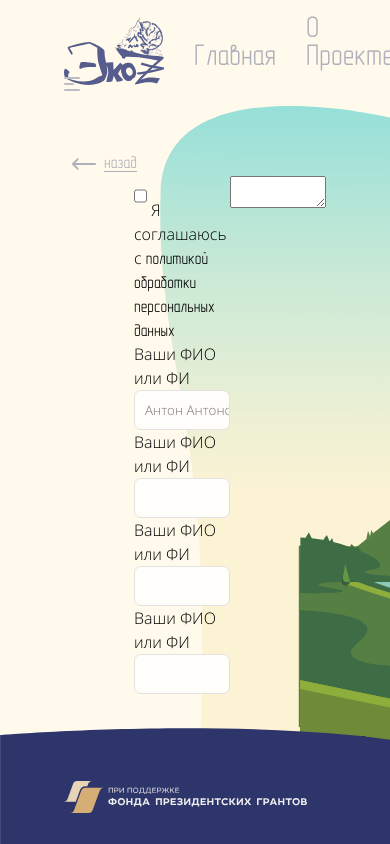
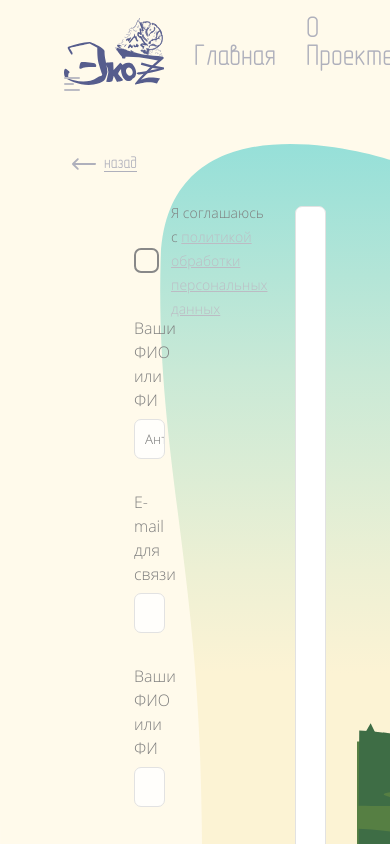
Before and after one commit to Avalonkoteek/ecoZ, a Vue app in the folder frontend/: page /contact/contact_form in a window 390 px wide. Shown: the top 844 px of the page. Built offline with nearby package versions, Linux system fonts and the light colour scheme.

Commit message:
добавлены контакты без адаптива

```diff
--- /dev/null
+++ b/frontend/src/assets/styles/elements/checkbox.css
@@ -0,0 +1,64 @@
+/*======================
+Check Boxes Styles
+========================*/
+
+input[type="checkbox"] {
+  opacity: 0;
+  z-index: -1;
+  display: none;
+}
+input[type="checkbox"] + label {
+  display: flex;
+  align-items: center;
+  height: 40px;
+  position: relative;
+  padding-left: 37px;
+  user-select: none;
+}
+/*======================
+Check Boxes Styles
+========================*/
+input[type="checkbox"] + label::after {
+  content: "";
+  width: 25px;
+  height: 25px;
+  display: block;
+  position: absolute;
+
+  left: 0;
+  overflow: hidden;
+  border: 2px solid #888;
+  cursor: pointer;
+  border-radius: 7px;
+  transition: all 0.3s ease;
+}
+.checkbox.error input[type="checkbox"]:not(:checked) + label::after {
+  border: 2px solid #c23232;
+  background: none no-repeat;
+}
+.checkbox input[type="checkbox"]:checked + label::after {
+  border: 2px solid #349a8a;
+  background: url("../../img/svg/checkbox.svg") no-repeat;
+  background-size: 15.5px 11.31px;
+  background-position: center;
+}
+/*======================
+Check Box label text
+========================*/
+.checkbox__text {
+  p {
+    color: #7e7e7e;
+  }
+  a {
+    color: #bcbcc4;
+    text-decoration: underline;
+    font-family: var(--base-font);
+    font-size: 20px;
+    @media (max-width: 1279px) {
+      font-size: 18px;
+    }
+    @media (max-width: 479px) {
+      font-size: 14px;
+    }
+  }
+}
--- a/frontend/src/assets/styles/pages/contactForm.css
+++ b/frontend/src/assets/styles/pages/contactForm.css
@@ -3,6 +3,7 @@
   height: 100%;
   display: flex;
   padding-left: 70px;
+  padding-bottom: 135px;
   input {
     background-color: #fffefb;
     height: 40px;
@@ -11,10 +12,34 @@
     border: 1px solid #e2e2e2;
     border-radius: 7px;
     font-family: var(--base-font);
+    margin-bottom: 31px;
+    margin-top: 7px;
+  }
+  label:first-of-type {
+    margin-top: 35px;
+  }
+  label {
+    color: #7e7e7e;
+  }
+  textarea {
+    height: 100%;
+    width: 100%;
+    border: 1px solid #e2e2e2;
+    border-radius: 7px;
+    padding: 22px 10px;
+    color: #bcbcbc;
+    font-size: 20px;
   }
 }
 .contactForm__box {
   width: 50%;
   display: flex;
   flex-direction: column;
+  padding-top: 30px;
 }
+.contactForm__box:first-of-type {
+  padding-right: 65px;
+}
+.contactForm__box:last-of-type {
+  padding-left: 65px;
+}
--- a/frontend/src/assets/styles/partials.css
+++ b/frontend/src/assets/styles/partials.css
@@ -9,6 +9,7 @@
 /* Элементы */
 @import "./elements/link.css";
 @import "./elements/icons.css";
+@import "./elements/checkbox.css";
 /* Особая ссылка на главной странице */
 @import "./elements/home-button.css";
 
--- a/frontend/src/components/Contact/ContactForm.vue
+++ b/frontend/src/components/Contact/ContactForm.vue
@@ -5,14 +5,10 @@
       <div class="contactForm__wrapper">
         <form class="contactForm">
           <div class="contactForm__box">
-            <label class>
-              <input type="checkbox" />
-              Я соглашаюсь с
-              <a>политикой обработки персональных данных</a>
-            </label>
+            <Checkbox />
             <label for="name">Ваши ФИО или ФИ</label>
             <input type="text" name="name" placeholder="Антон Антонович Ерошин" />
-            <label for="name">Ваши ФИО или ФИ</label>
+            <label for="name">E-mail для связи</label>
             <input type="email" name="name" />
             <label for="name">Ваши ФИО или ФИ</label>
             <input type="text" name="name" />
@@ -30,9 +26,11 @@
 </template>
 <script>
 import ButtonBack from "../controls/ButtonBack.vue";
+import Checkbox from "../controls/Checkbox.vue";
 export default {
   components: {
-    ButtonBack
+    ButtonBack,
+    Checkbox
   }
 };
 </script>
--- /dev/null
+++ b/frontend/src/components/controls/Checkbox.vue
@@ -0,0 +1,18 @@
+<template>
+  <div class="checkbox">
+    <clipPath id>
+      <rect width="3834" height="1087" />
+    </clipPath>
+    <input type="checkbox" id="checkbox-a" name="checkbox" />
+    <label for="checkbox-a" class="checkbox__text" v-html="prop"></label>
+  </div>
+</template>
+<script>
+export default {
+  name: "checkbox",
+  data: () => ({
+    prop:
+      '<p>Я соглашаюсь с <a href="#">политикой обработки персональных данных</a></p>'
+  })
+};
+</script>
```
Also changed, not shown: frontend/src/assets/img/svg/checkbox.svg (added).
